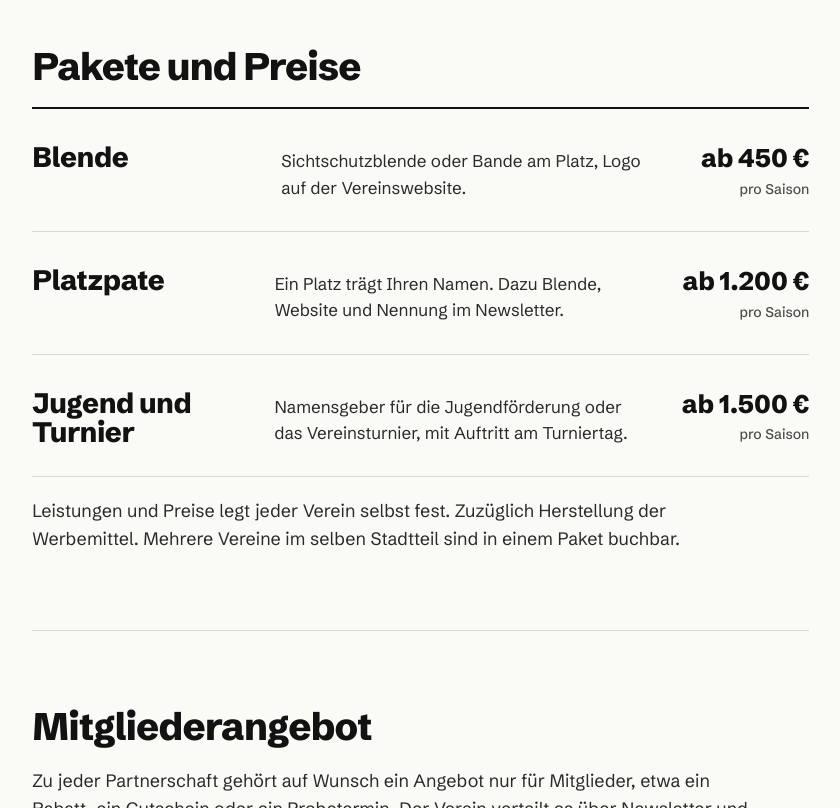
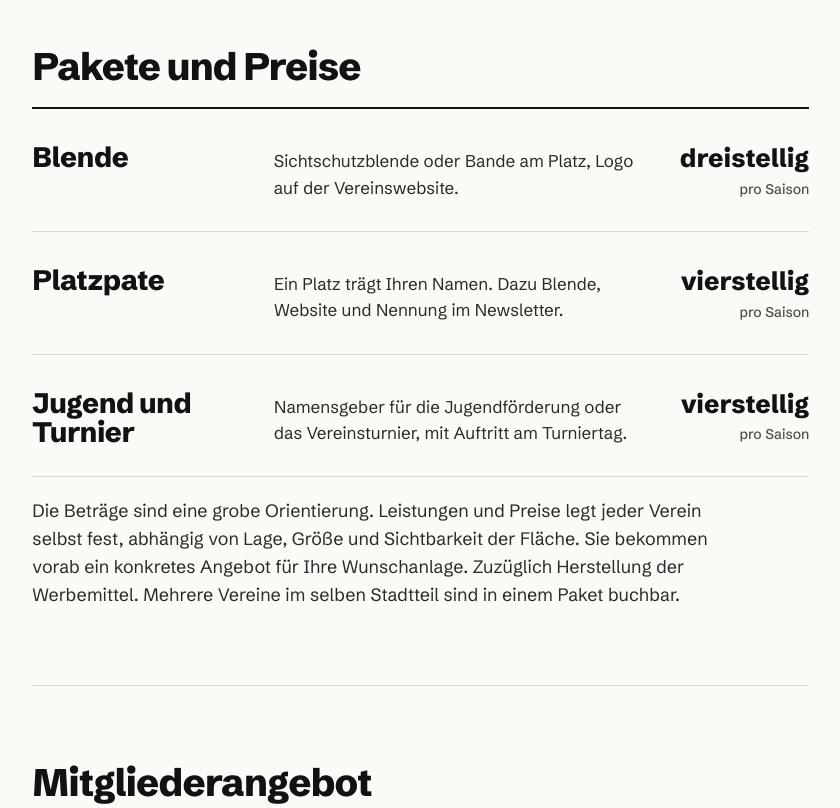
Before and after one commit to thyssenvekst/Platzpartner, a plain HTML site: page betriebe.html in a window 1280 px wide. Shown: the part 1560-2368 px from the top of the page, without its empty margins (413-1253 px from the left). Drawn offline with Linux system fonts and the light colour scheme.

Commit message:
Add files via upload

```diff
--- a/betriebe.html
+++ b/betriebe.html
@@ -4,12 +4,12 @@
 <meta charset="utf-8">
 <meta name="viewport" content="width=device-width, initial-scale=1, viewport-fit=cover">
 <title>Für Betriebe | Platzpartner München</title>
-<meta name="description" content="Werbung bei Münchner Sportvereinen: Blenden, Platzpatenschaften und Turniere ab 450 € pro Saison, mit Angebot für Mitglieder.">
+<meta name="description" content="Werbung bei Münchner Sportvereinen: Blenden, Platzpatenschaften und Turniere für eine ganze Saison, mit Angebot für Mitglieder. Preis je nach Verein und Fläche.">
 <meta name="theme-color" content="#fafaf7">
 <meta name="format-detection" content="telephone=no">
 <meta property="og:type" content="website">
 <meta property="og:title" content="Für Betriebe | Platzpartner München">
-<meta property="og:description" content="Werbung bei Münchner Sportvereinen: Blenden, Platzpatenschaften und Turniere ab 450 € pro Saison, mit Angebot für Mitglieder.">
+<meta property="og:description" content="Werbung bei Münchner Sportvereinen: Blenden, Platzpatenschaften und Turniere für eine ganze Saison, mit Angebot für Mitglieder. Preis je nach Verein und Fläche.">
 <meta property="og:locale" content="de_DE">
 <link rel="icon" href="favicon.svg" type="image/svg+xml">
 <link rel="icon" href="favicon-32.png" sizes="32x32" type="image/png">
@@ -42,7 +42,7 @@
       <p class="lead reveal" style="--d:.16s">Vereinsmitglieder wohnen im Viertel und sind von April bis Oktober mehrmals pro Woche auf der Anlage. Als Partner sind Sie dort die ganze Saison sichtbar und fördern den Sport vor Ort.</p>
     </div>
     <dl class="facts reveal" style="--d:.2s">
-      <div><dt>Pakete</dt><dd>ab 450 € pro Saison</dd></div>
+      <div><dt>Preis</dt><dd>je nach Verein und Fläche</dd></div>
       <div><dt>Laufzeit</dt><dd>eine Saison</dd></div>
       <div><dt>Ansprechpartner</dt><dd>eine Person</dd></div>
       <div><dt>Vertrag</dt><dd>direkt mit dem Verein</dd></div>
@@ -101,11 +101,11 @@
       <div class="block" id="pakete">
         <h2 class="reveal">Pakete und Preise</h2>
         <ul class="prices">
-          <li class="reveal"><h3>Blende</h3><p>Sichtschutzblende oder Bande am Platz, Logo auf der Vereinswebsite.</p><span class="price">ab 450 €<small>pro Saison</small></span></li>
-          <li class="reveal"><h3>Platzpate</h3><p>Ein Platz trägt Ihren Namen. Dazu Blende, Website und Nennung im Newsletter.</p><span class="price">ab 1.200 €<small>pro Saison</small></span></li>
-          <li class="reveal"><h3>Jugend und Turnier</h3><p>Namensgeber für die Jugendförderung oder das Vereinsturnier, mit Auftritt am Turniertag.</p><span class="price">ab 1.500 €<small>pro Saison</small></span></li>
+          <li class="reveal"><h3>Blende</h3><p>Sichtschutzblende oder Bande am Platz, Logo auf der Vereinswebsite.</p><span class="price">dreistellig<small>pro Saison</small></span></li>
+          <li class="reveal"><h3>Platzpate</h3><p>Ein Platz trägt Ihren Namen. Dazu Blende, Website und Nennung im Newsletter.</p><span class="price">vierstellig<small>pro Saison</small></span></li>
+          <li class="reveal"><h3>Jugend und Turnier</h3><p>Namensgeber für die Jugendförderung oder das Vereinsturnier, mit Auftritt am Turniertag.</p><span class="price">vierstellig<small>pro Saison</small></span></li>
         </ul>
-        <p class="note">Leistungen und Preise legt jeder Verein selbst fest. Zuzüglich Herstellung der Werbemittel. Mehrere Vereine im selben Stadtteil sind in einem Paket buchbar.</p>
+        <p class="note">Die Beträge sind eine grobe Orientierung. Leistungen und Preise legt jeder Verein selbst fest, abhängig von Lage, Größe und Sichtbarkeit der Fläche. Sie bekommen vorab ein konkretes Angebot für Ihre Wunschanlage. Zuzüglich Herstellung der Werbemittel. Mehrere Vereine im selben Stadtteil sind in einem Paket buchbar.</p>
       </div>
 
       <div class="block" id="angebot">
```
Also changed, not shown: index.html (+1 -1 lines), llms.txt.
